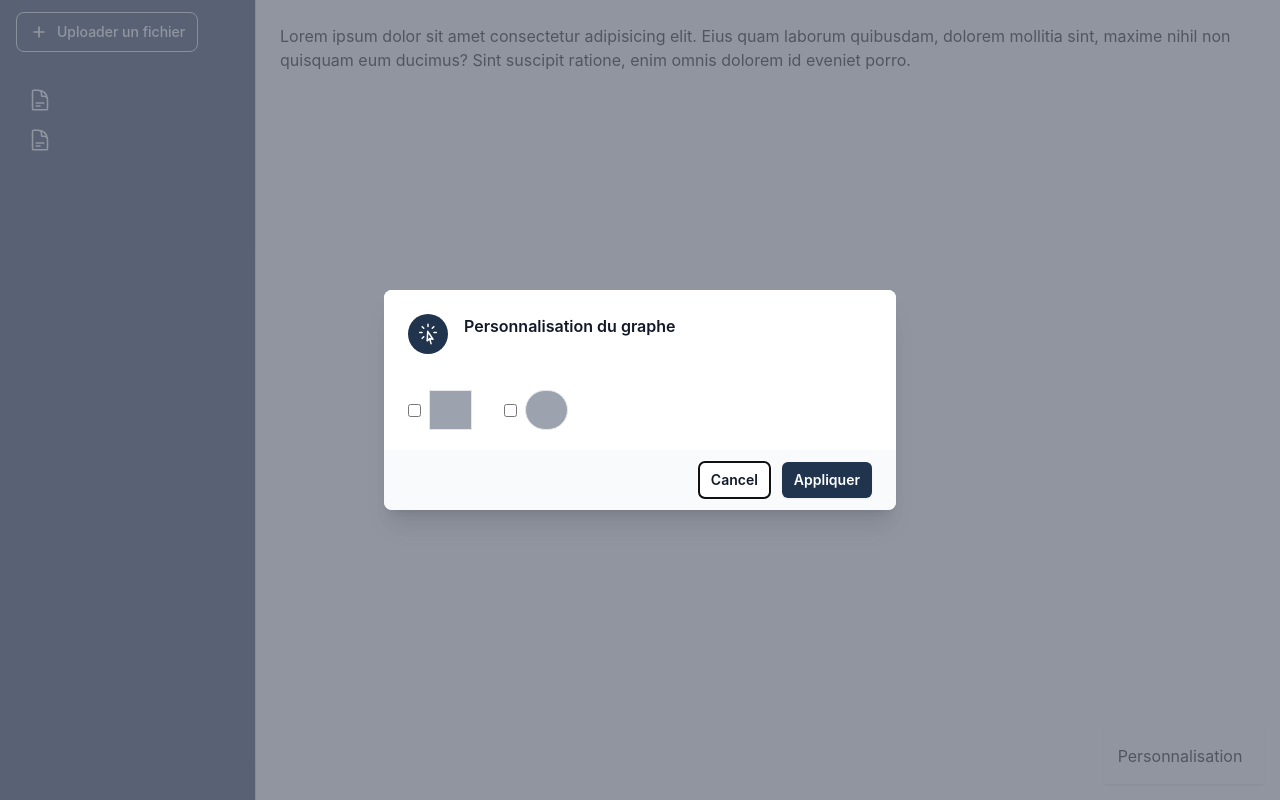
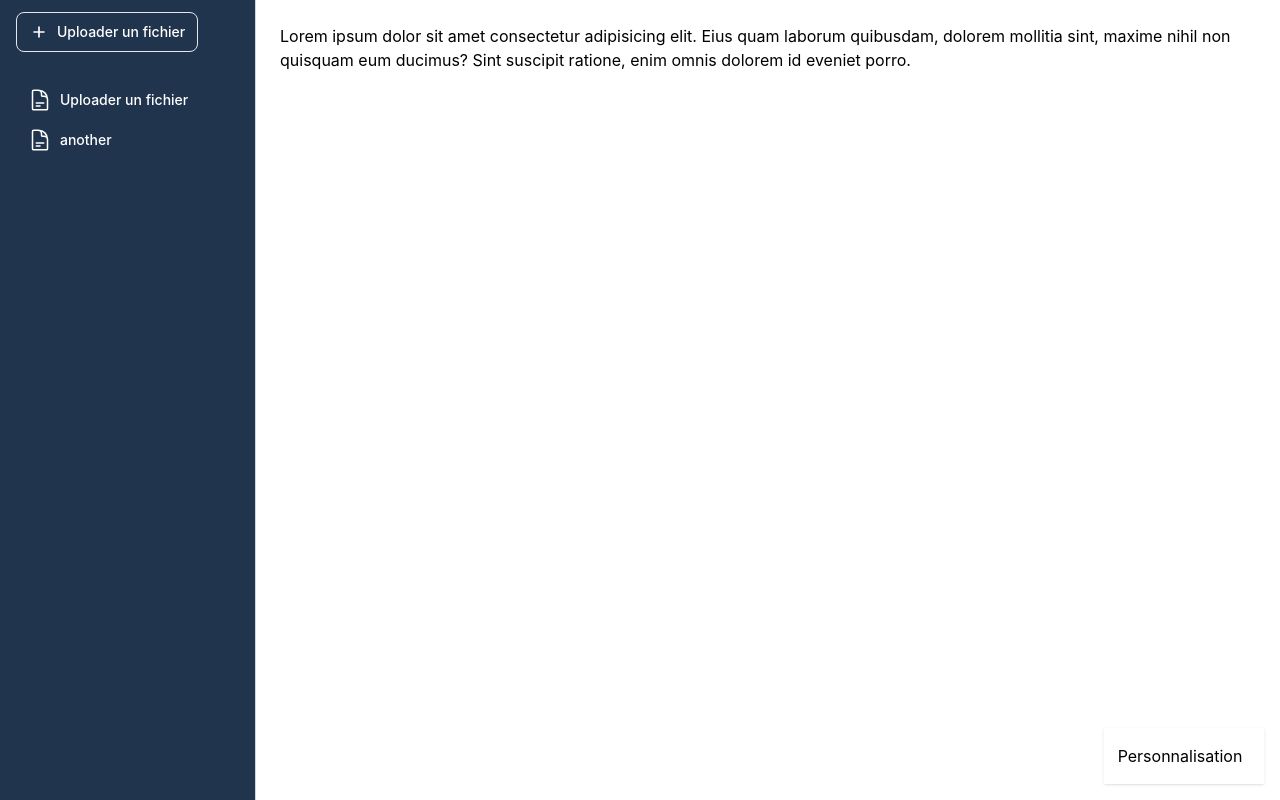
Before and after one commit to AyouLasme/BubleProject, a React (Create React App) app: page / in a window 1280 px wide. Built offline with nearby package versions, Linux system fonts and the light colour scheme.

Commit message:
Disable configurationModal  by default

```diff
--- a/src/components/Configuration.jsx
+++ b/src/components/Configuration.jsx
@@ -4,7 +4,7 @@ import ConfigurationModal from "./ConfigurationModal";
 
 export default function Configuration() {
 
-    const [open, setOpen] = useState(true);
+    const [open, setOpen] = useState(false);
 
     const toggle = () => {
         console.log('console')
--- a/src/components/Sidebar.jsx
+++ b/src/components/Sidebar.jsx
@@ -17,7 +17,7 @@ export default function Sidebar(props) {
             {/* TOP MENU */}
             <div className='flex flex-col' >
                 {
-                    props.navs.map((i, nav) => <MenuItem item={nav} key={i} />)
+                    props.navs.map(nav => <MenuItem item={nav} key={nav} />)
                 }
             </div>
             {/* BOTTOM MENU */}
```
